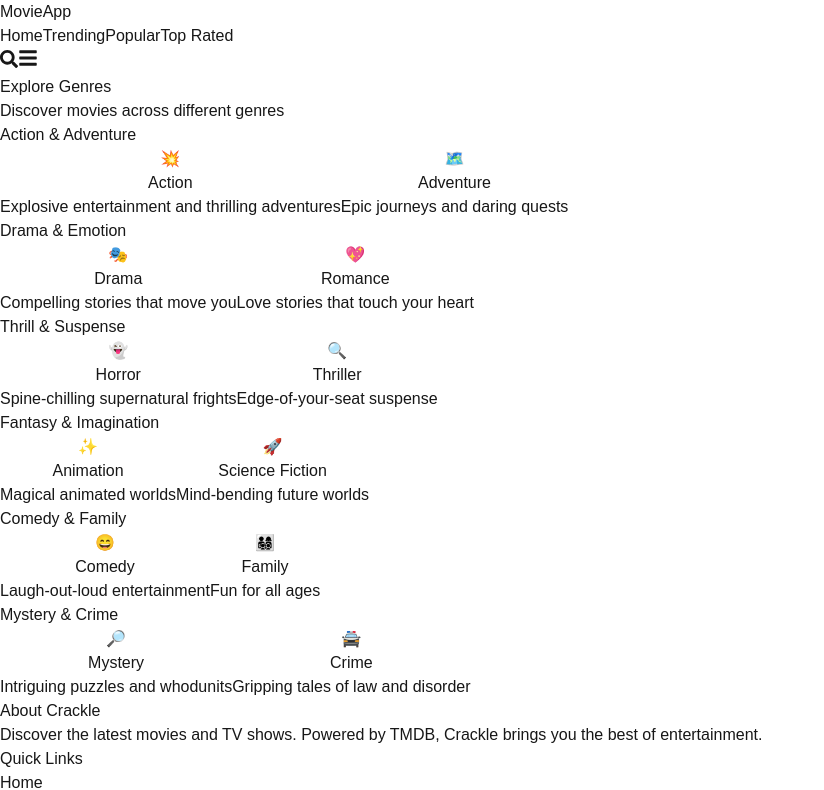
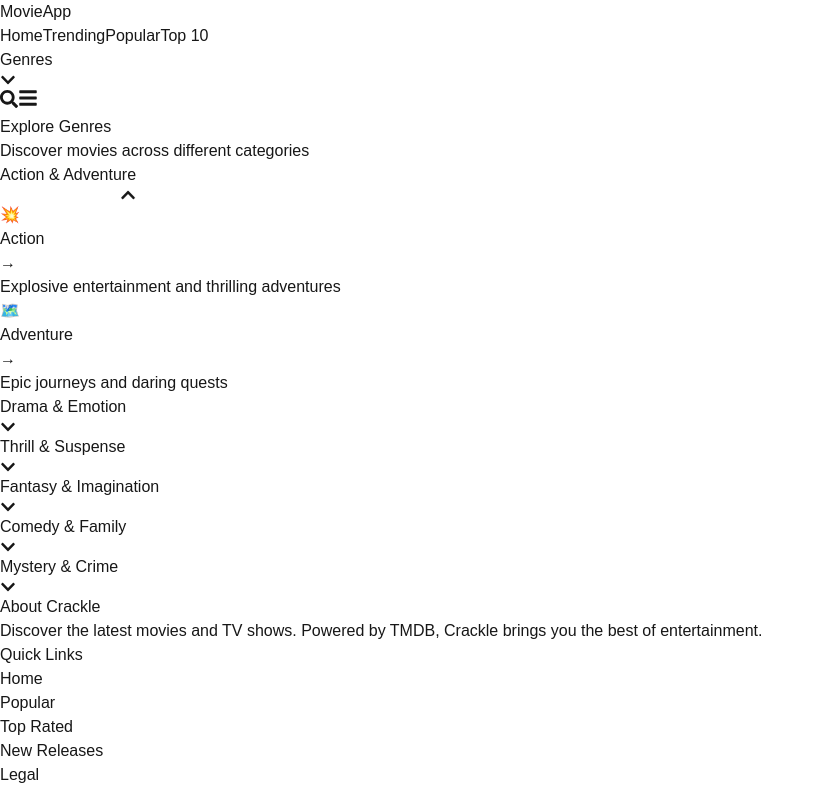
Before and after one commit to zaid-appiness/Crackle, a Next.js app: page /genres in a window 1280 px wide. Shown: the top 790 px of the page, without its empty margins (0-824 px from the left). Built offline with nearby package versions, Linux system fonts and the light colour scheme.

Commit message:
style genre page

```diff
--- a/src/app/genres/page.tsx
+++ b/src/app/genres/page.tsx
@@ -1,9 +1,9 @@
 "use client";
 
-import { Suspense } from "react";
+import { Suspense, useState } from "react";
 import { motion, AnimatePresence } from "framer-motion";
 import { useQuery } from "@tanstack/react-query";
-import { useSearchParams } from "next/navigation";
+import { useSearchParams, useRouter } from "next/navigation";
 import { movieApi } from "@/lib/api";
 import Loading from "@/components/Loading";
 import MovieGrid from "@/components/MovieGrid";
@@ -13,76 +13,119 @@
 import { useMovieList } from "@/hooks/useMovieList";
 import { genreData } from "@/utils/constants";
 import { Genre } from "@/types/genre";
+import { FaArrowLeft, FaChevronDown } from "react-icons/fa";
 
-function GenreCard({
-  genre,
-  isSelected,
-  onClick,
-}: {
-  genre: Genre;
-  isSelected: boolean;
-  onClick: () => void;
-}) {
+function GenreCard({ genre }: { genre: Genre }) {
+  const router = useRouter();
   return (
-    <motion.button
-      onClick={onClick}
-      className={`relative p-6 rounded-xl bg-gradient-to-br ${genre.color}
-      group overflow-hidden transition-all duration-300
-      ${
-        isSelected ? "scale-[0.98] ring-2 ring-white/50" : "hover:scale-[1.02]"
-      }`}
-      whileHover={{ y: -5 }}
-      whileTap={{ scale: 0.95 }}
+    <motion.div
+      onClick={() => router.push(`/genres?selected=${genre.id}`)}
+      className={`group cursor-pointer relative overflow-hidden rounded-lg
+      bg-gradient-to-br ${genre.color} aspect-[2/1] hover:shadow-xl
+      hover:shadow-${genre.color.split("from-")[1].split(" ")[0]}/20`}
+      whileHover={{ scale: 1.02, y: -4 }}
+      whileTap={{ scale: 0.98 }}
     >
-      <div className="absolute inset-0 bg-black opacity-0 group-hover:opacity-10 transition-opacity" />
-      <div className="relative space-y-2">
-        <div className="flex items-center gap-3">
-          <span className="text-3xl">{genre.icon}</span>
-          <h3 className="text-xl font-bold text-white">{genre.name}</h3>
+      {/* Background Pattern */}
+      <div
+        className="absolute inset-0 opacity-10 bg-[radial-gradient(circle_at_50%_50%,_transparent_1px,_currentColor_1px)]
+        bg-[length:6px_6px] scale-150 group-hover:scale-100 transition-transform duration-500"
+      />
+
+      {/* Content */}
+      <div className="relative h-full p-3 flex items-center gap-3">
+        <div
+          className="flex-shrink-0 w-10 h-10 rounded-lg bg-white/10
+          backdrop-blur-sm flex items-center justify-center group-hover:scale-110 transition-transform"
+        >
+          <span className="text-xl">{genre.icon}</span>
         </div>
-        <p className="text-white/80 text-sm">{genre.description}</p>
+
+        <div className="space-y-0.5 flex-grow min-w-0">
+          <div className="flex items-center justify-between">
+            <h3 className="text-base font-bold text-white truncate">
+              {genre.name}
+            </h3>
+            <motion.span
+              initial={{ opacity: 0, x: -10 }}
+              animate={{ opacity: 1, x: 0 }}
+              className="text-white/80 opacity-0 group-hover:opacity-100 transition-opacity"
+            >
+              →
+            </motion.span>
           </div>
-    </motion.button>
+          <p className="text-xs text-white/70 line-clamp-1">
+            {genre.description}
+          </p>
+        </div>
+      </div>
+    </motion.div>
   );
 }
 
-function GenreSelector({
-  selectedGenre,
-  onGenreSelect,
+function GenreSection({
+  category,
+  genres,
+  isOpen,
+  onToggle,
 }: {
-  selectedGenre: number | null;
-  onGenreSelect: (id: number) => void;
+  category: string;
+  genres: Genre[];
+  isOpen: boolean;
+  onToggle: () => void;
 }) {
   return (
-    <div className="grid grid-cols-1 md:grid-cols-2 lg:grid-cols-3 gap-4 max-w-6xl mx-auto">
-      {genreData.map(({ category, genres }) => (
     <motion.div
-          key={category}
       initial={{ opacity: 0, y: 20 }}
-          animate={{ opacity: 1, y: 0 }}
-          className="space-y-4"
+      whileInView={{ opacity: 1, y: 0 }}
+      viewport={{ once: true }}
+      className="overflow-hidden border border-gray-800 rounded-xl"
     >
-          <h3 className="text-xl font-semibold text-white/80">{category}</h3>
-          <div className="space-y-3">
+      <motion.button
+        onClick={onToggle}
+        className="w-full flex items-center justify-between p-4 bg-gray-900/50
+        hover:bg-gray-800/50 transition-colors"
+      >
+        <h2 className="text-xl font-bold text-white/90">{category}</h2>
+        <motion.div
+          animate={{ rotate: isOpen ? 180 : 0 }}
+          transition={{ duration: 0.2 }}
+        >
+          <FaChevronDown className="text-gray-400" />
+        </motion.div>
+      </motion.button>
+
+      <AnimatePresence initial={false}>
+        {isOpen && (
+          <motion.div
+            initial={{ height: 0, opacity: 0 }}
+            animate={{ height: "auto", opacity: 1 }}
+            exit={{ height: 0, opacity: 0 }}
+            transition={{ duration: 0.2 }}
+          >
+            <div
+              className="p-4 grid grid-cols-1 sm:grid-cols-2 lg:grid-cols-3 xl:grid-cols-4 gap-4
+            bg-gradient-to-b from-gray-900/50 to-transparent"
+            >
               {genres.map((genre) => (
-              <GenreCard
-                key={genre.id}
-                genre={genre}
-                isSelected={selectedGenre === genre.id}
-                onClick={() => onGenreSelect(genre.id)}
-              />
+                <GenreCard key={genre.id} genre={genre} />
               ))}
             </div>
           </motion.div>
-      ))}
-    </div>
+        )}
+      </AnimatePresence>
+    </motion.div>
   );
 }
 
 function GenresPageContent() {
+  const router = useRouter();
   const searchParams = useSearchParams();
   const selectedGenre = Number(searchParams.get("selected")) || null;
-  const { page, setFilters, filterMovies, handlePageChange } = useMovieList();
+  const { page, filterMovies, handlePageChange } = useMovieList();
+  const [openSection, setOpenSection] = useState<string | null>(
+    "Action & Adventure"
+  ); // Default open section
 
   const { data, isLoading } = useQuery({
     queryKey: ["movies", "genre", selectedGenre, page],
@@ -103,49 +146,35 @@
   return (
     <div className="min-h-screen py-12 space-y-16">
       <div className="container mx-auto px-4">
-        <PageHeader
-          title={currentGenre?.name || "Explore Genres"}
-          subtitle={
-            currentGenre?.description ||
-            "Discover movies across different genres"
-          }
-          onFilterChange={setFilters}
-          onFilterReset={() => setFilters({ rating: 0, genre: null })}
-          showFilters={!!selectedGenre}
-        />
+        {selectedGenre ? (
+          <>
+            <div className="flex items-center gap-4 mb-8">
+              <motion.button
+                onClick={() => router.push("/genres")}
+                className="flex items-center gap-2 px-4 py-2 text-gray-300 hover:text-white
+                bg-gray-800/50 rounded-lg transition-colors"
+                whileHover={{ x: -5 }}
+                whileTap={{ scale: 0.95 }}
+              >
+                <FaArrowLeft />
+                Back to Genres
+              </motion.button>
+              <div className="h-8 w-px bg-gray-700" />
+              <h1 className="text-3xl font-bold text-white">
+                {currentGenre?.name}
+              </h1>
+            </div>
 
-        <AnimatePresence mode="wait">
-          {!selectedGenre ? (
-            <motion.div
-              key="genre-selector"
-              initial={{ opacity: 0, y: 20 }}
-              animate={{ opacity: 1, y: 0 }}
-              exit={{ opacity: 0, y: -20 }}
-            >
-              <GenreSelector
-                selectedGenre={selectedGenre}
-                onGenreSelect={(id) => {
-                  const url = new URL(window.location.href);
-                  url.searchParams.set("selected", id.toString());
-                  window.history.pushState({}, "", url);
-                  window.location.reload();
-                }}
-              />
-            </motion.div>
-          ) : (
-            <motion.div
-              key="movie-grid"
-              initial={{ opacity: 0, y: 20 }}
-              animate={{ opacity: 1, y: 0 }}
-              exit={{ opacity: 0, y: -20 }}
-              className="space-y-8"
-            >
             {isLoading ? (
               <Loading />
             ) : !filteredMovies?.length ? (
               <NoResults />
             ) : (
-                <>
+              <motion.div
+                initial={{ opacity: 0, y: 20 }}
+                animate={{ opacity: 1, y: 0 }}
+                className="space-y-8"
+              >
                 <MovieGrid
                   movies={filteredMovies}
                   prefix={`genre-${selectedGenre}`}
@@ -157,11 +186,32 @@
                     handlePageChange(newPage, totalPages)
                   }
                 />
-                </>
-              )}
               </motion.div>
             )}
-        </AnimatePresence>
+          </>
+        ) : (
+          <div className="space-y-8">
+            <PageHeader
+              title="Explore Genres"
+              subtitle="Discover movies across different categories"
+              showFilters={false}
+            />
+
+            <div className="space-y-4">
+              {genreData.map(({ category, genres }) => (
+                <GenreSection
+                  key={category}
+                  category={category}
+                  genres={genres}
+                  isOpen={openSection === category}
+                  onToggle={() =>
+                    setOpenSection(openSection === category ? null : category)
+                  }
+                />
+              ))}
+            </div>
+          </div>
+        )}
       </div>
     </div>
   );
--- a/src/components/Navbar.tsx
+++ b/src/components/Navbar.tsx
@@ -1,28 +1,130 @@
 "use client";
-import { useState, useEffect } from "react";
+import { useState, useEffect, Suspense } from "react";
 import Link from "next/link";
-import { usePathname, useRouter } from "next/navigation";
+import { usePathname, useRouter, useSearchParams } from "next/navigation";
 import { motion, AnimatePresence } from "framer-motion";
-import { FaSearch, FaTimes, FaBars } from "react-icons/fa";
+import { FaSearch, FaTimes, FaBars, FaChevronDown } from "react-icons/fa";
+import { genreData } from "@/utils/constants";
 
 const navItems = [
   { href: "/", label: "Home" },
   { href: "/trending", label: "Trending" },
   { href: "/popular", label: "Popular" },
-  { href: "/top-rated", label: "Top Rated" },
+  { href: "/top-rated", label: "Top 10" },
 ];
 
-export default function Navbar() {
+function GenreDropdown({
+  isOpen,
+  onClose,
+}: {
+  isOpen: boolean;
+  onClose: () => void;
+}) {
+  const pathname = usePathname();
+  const searchParams = useSearchParams();
+
+  // Show only first 6 genres in dropdown
+  const featuredGenres = genreData.slice(0, 3).flatMap(({ genres }) => genres);
+
+  return (
+    <AnimatePresence>
+      {isOpen && (
+        <motion.div
+          initial={{ opacity: 0, y: 10 }}
+          animate={{ opacity: 1, y: 0 }}
+          exit={{ opacity: 0, y: 10 }}
+          className="absolute top-full right-0 mt-2 w-[350px] bg-gray-900/95 backdrop-blur-sm
+          rounded-xl shadow-xl border border-gray-700/50 overflow-hidden"
+        >
+          <div className="p-4 space-y-4">
+            {/* Featured Genres Grid */}
+            <div className="grid grid-cols-2 gap-2">
+              {featuredGenres.map((genre) => (
+                <Link
+                  key={genre.id}
+                  href={`/genres?selected=${genre.id}`}
+                  className={`group flex items-center gap-3 p-3 rounded-lg
+                  transition-all duration-300 bg-gradient-to-br ${genre.color}
+                  hover:scale-[1.02] hover:shadow-lg
+                  ${
+                    pathname === "/genres" &&
+                    searchParams?.get("selected") === genre.id.toString()
+                      ? "ring-2 ring-white/50"
+                      : "hover:ring-1 hover:ring-white/20"
+                  }`}
+                  onClick={onClose}
+                >
+                  <span className="text-2xl group-hover:scale-110 transition-transform">
+                    {genre.icon}
+                  </span>
+                  <div className="space-y-1">
+                    <h3 className="font-medium text-white">{genre.name}</h3>
+                    <p className="text-xs text-white/70 line-clamp-1">
+                      {genre.description}
+                    </p>
+                  </div>
+                </Link>
+              ))}
+            </div>
+
+            {/* Popular Categories */}
+            <div className="space-y-2">
+              <h3 className="text-sm font-medium text-gray-400">
+                Popular Categories
+              </h3>
+              <div className="flex flex-wrap gap-2">
+                {genreData.slice(3, 5).flatMap(({ genres }) =>
+                  genres.map((genre) => (
+                    <Link
+                      key={genre.id}
+                      href={`/genres?selected=${genre.id}`}
+                      className="px-3 py-1.5 text-sm text-gray-300 bg-gray-800/50
+                      rounded-full hover:bg-gray-800 hover:text-white transition-colors"
+                      onClick={onClose}
+                    >
+                      {genre.icon} {genre.name}
+                    </Link>
+                  ))
+                )}
+              </div>
+            </div>
+
+            {/* Explore All Button */}
+            <Link
+              href="/genres"
+              className="block text-center py-3 px-4 bg-gradient-to-r from-blue-600 to-purple-600
+              text-white rounded-lg hover:from-blue-500 hover:to-purple-500 transition-all
+              duration-300 font-medium group"
+              onClick={onClose}
+            >
+              Explore All Genres
+              <motion.span
+                className="inline-block ml-2"
+                animate={{ x: [0, 4, 0] }}
+                transition={{ repeat: Infinity, duration: 1.5 }}
+              >
+                →
+              </motion.span>
+            </Link>
+          </div>
+        </motion.div>
+      )}
+    </AnimatePresence>
+  );
+}
+
+function NavbarContent() {
   const pathname = usePathname();
   const router = useRouter();
   const [query, setQuery] = useState("");
   const [isSearchOpen, setIsSearchOpen] = useState(false);
   const [isMobileMenuOpen, setIsMobileMenuOpen] = useState(false);
+  const [isGenresOpen, setIsGenresOpen] = useState(false);
 
-  // Close mobile menu on route change
   useEffect(() => {
     setIsMobileMenuOpen(false);
     setIsSearchOpen(false);
+    setIsGenresOpen(false);
   }, [pathname]);
 
   const handleSearch = (e: React.FormEvent) => {
@@ -69,6 +171,28 @@
                 )}
               </Link>
             ))}
+
+            {/* Genres Dropdown */}
+            <div className="relative">
+              <button
+                onClick={() => setIsGenresOpen(!isGenresOpen)}
+                className={`flex items-center gap-1 px-3 py-2 rounded-md text-sm font-medium
+                transition-colors duration-200 hover:text-white
+                ${isGenresOpen ? "text-white" : "text-gray-300"}`}
+              >
+                Genres
+                <FaChevronDown
+                  className={`transition-transform duration-200 ${
+                    isGenresOpen ? "rotate-180" : ""
+                  }`}
+                />
+              </button>
+
+              <GenreDropdown
+                isOpen={isGenresOpen}
+                onClose={() => setIsGenresOpen(false)}
+              />
+            </div>
           </div>
 
           {/* Search and Mobile Menu */}
@@ -139,6 +263,27 @@
                     {label}
                   </Link>
                 ))}
+                {/* Mobile Genres */}
+                <div className="px-4 py-2">
+                  <div className="text-sm font-medium text-gray-400 mb-2">
+                    Genres
+                  </div>
+                  <div className="grid grid-cols-2 gap-2">
+                    {genreData.flatMap(({ genres }) =>
+                      genres.map((genre) => (
+                        <Link
+                          key={genre.id}
+                          href={`/genres?selected=${genre.id}`}
+                          className="flex items-center gap-2 px-3 py-2 rounded-lg text-sm
+                          text-gray-300 hover:bg-gray-800 hover:text-white transition-colors"
+                        >
+                          <span>{genre.icon}</span>
+                          {genre.name}
+                        </Link>
+                      ))
+                    )}
+                  </div>
+                </div>
               </div>
             </motion.div>
           )}
@@ -147,3 +292,11 @@
     </nav>
   );
 }
+
+export default function Navbar() {
+  return (
+    <Suspense fallback={null}>
+      <NavbarContent />
+    </Suspense>
+  );
+}
```
Lines whose indentation alone changed are shown as unchanged.
